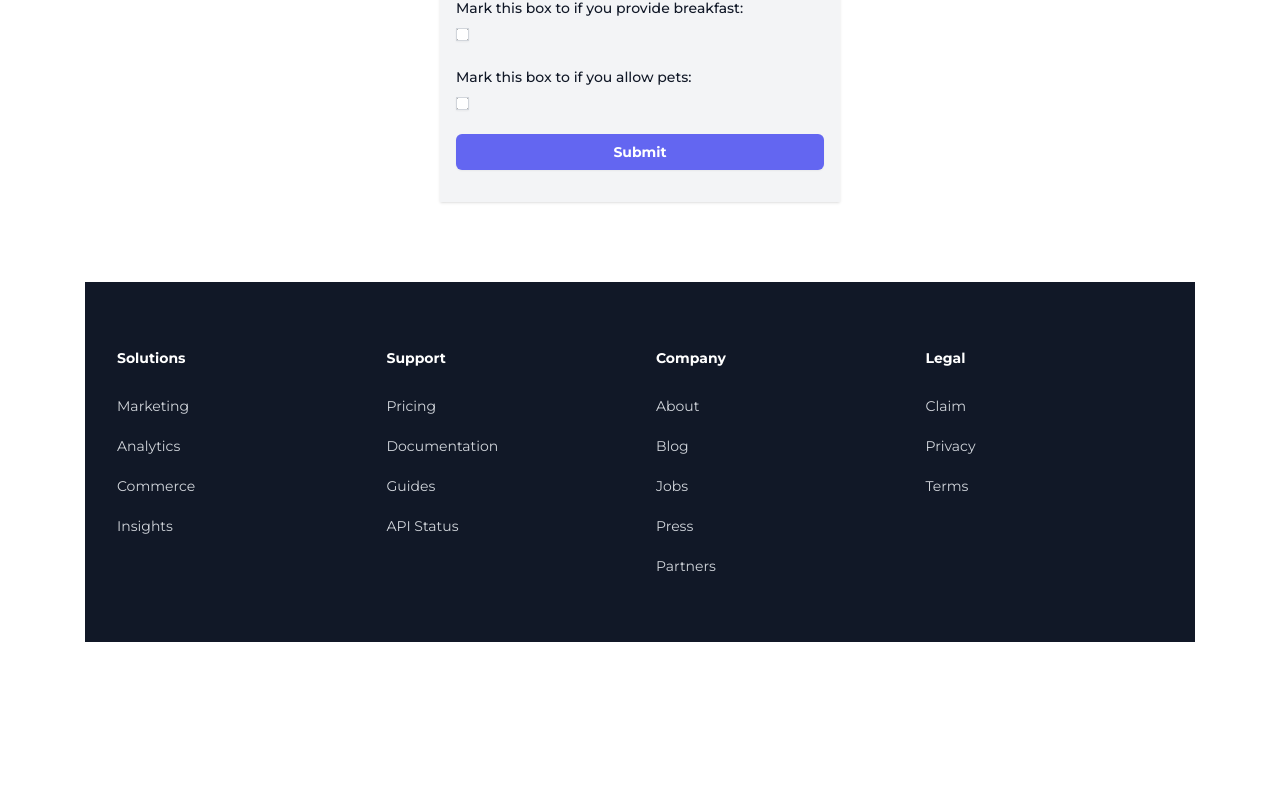
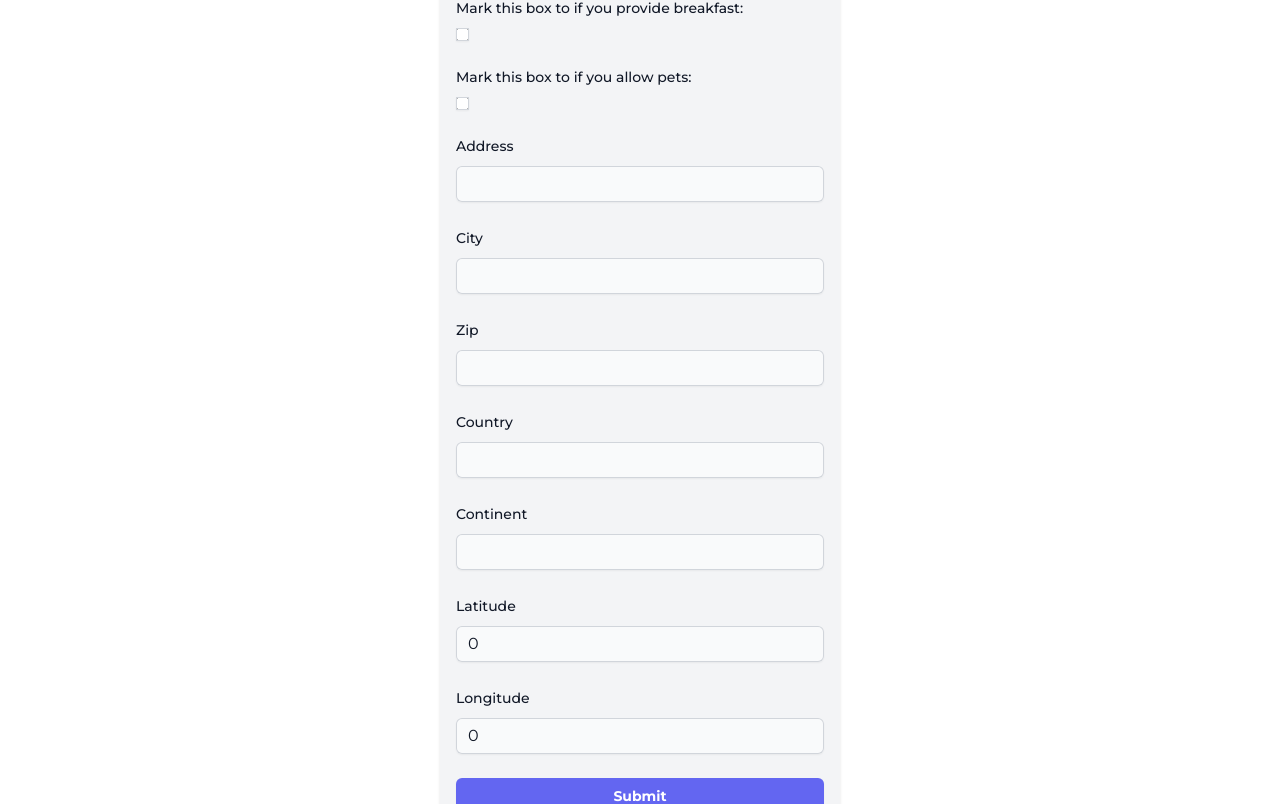
Before and after one commit to Ilona-front-end/booking-website, a React (Create React App) app: page /create-venue in a window 1280 px wide. Shown: the part 958-1762 px from the top of the page. Before the commit the page ends 1600 px from the top, so only its background shows below. Built offline with nearby package versions, Linux system fonts and the light colour scheme.

Commit message:
HOT-37 create venue new inputs add

```diff
--- a/src/components/pages/CreateVenue.js
+++ b/src/components/pages/CreateVenue.js
@@ -25,15 +25,15 @@ export default function CreateVenue() {
         breakfast: false,
         pets: false,
       },
-      // location: {
-      //   address: 'Unknown',
-      //   city: 'Unknown',
-      //   zip: 'Unknown',
-      //   country: 'Unknown',
-      //   continent: 'Unknown',
-      //   lat: 0,
-      //   lng: 0,
-      // },
+      location: {
+        address: '',
+        city: '',
+        zip: '',
+        country: '',
+        continent: '',
+        lat: 0,
+        lng: 0,
+      },
     },
   });
 
@@ -51,6 +51,15 @@ export default function CreateVenue() {
           parking: data.meta.parking === 'true', // data.meta.parking is a string, so we need to convert it to boolean
           breakfast: data.meta.breakfast === 'true', // data.meta.breakfast is a string, so we need to convert it to boolean.
           pets: data.meta.pets === 'true', // data.meta.pets is a string, so we need to convert it to boolean
+        },
+        location: {
+          address: data.location.address,
+          city: data.location.city,
+          zip: data.location.zip,
+          country: data.location.country,
+          continent: data.location.continent,
+          lat: parseFloat(data.location.lat), // parseFloat() converts string to float (number)
+          lng: parseFloat(data.location.lng), // parseFloat() converts string to float (number)
         },
       };
       console.log('formattedData', formattedData);
@@ -84,6 +93,7 @@ export default function CreateVenue() {
       }
     } catch (error) {
       setErrorMessage(error.message);
+      console.log('-- error message --', error.message);
       console.log('onSubmitCreateVenue error', error);
     }
   };
@@ -391,6 +401,159 @@ export default function CreateVenue() {
                 </div>
               </div>
 
+              {/* LOCATION: ADDRESS INPUT */}
+              <div>
+                <label
+                  htmlFor="address"
+                  className="block text-sm font-medium leading-6 text-gray-900"
+                >
+                  Address
+                </label>
+                <div className="mt-2">
+                  <input
+                    {...register('location.address', {
+                      minLength: {
+                        value: 3,
+                        message: 'Minimum length 3 characters',
+                      },
+                    })}
+                    id="address"
+                    type="text"
+                    className="block w-full rounded-md border-0 bg-gray-50 py-1.5 px-3 text-gray-900 shadow-sm ring-1 ring-inset ring-gray-300 placeholder:text-gray-400 focus:ring-2 focus:ring-inset focus:ring-green-600 sm:text-sm sm:leading-6"
+                  />
+                </div>
+              </div>
+
+              {/* LOCATION: CITY INPUT */}
+              <div>
+                <label
+                  htmlFor="city"
+                  className="block text-sm font-medium leading-6 text-gray-900"
+                >
+                  City
+                </label>
+                <div className="mt-2">
+                  <input
+                    {...register('location.city', {
+                      minLength: {
+                        value: 3,
+                        message: 'Minimum length 3 characters',
+                      },
+                    })}
+                    id="city"
+                    type="text"
+                    className="block w-full rounded-md border-0 bg-gray-50 py-1.5 px-3 text-gray-900 shadow-sm ring-1 ring-inset ring-gray-300 placeholder:text-gray-400 focus:ring-2 focus:ring-inset focus:ring-green-600 sm:text-sm sm:leading-6"
+                  />
+                </div>
+              </div>
+
+              {/* LOCATION: ZIP INPUT */}
+              <div>
+                <label
+                  htmlFor="zip"
+                  className="block text-sm font-medium leading-6 text-gray-900"
+                >
+                  Zip
+                </label>
+                <div className="mt-2">
+                  <input
+                    {...register('location.zip', {
+                      minLength: {
+                        value: 3,
+                        message: 'Minimum length 3 characters',
+                      },
+                    })}
+                    id="zip"
+                    type="text"
+                    className="block w-full rounded-md border-0 bg-gray-50 py-1.5 px-3 text-gray-900 shadow-sm ring-1 ring-inset ring-gray-300 placeholder:text-gray-400 focus:ring-2 focus:ring-inset focus:ring-green-600 sm:text-sm sm:leading-6"
+                  />
+                </div>
+              </div>
+
+              {/* LOCATION: COUTRY INPUT */}
+              <div>
+                <label
+                  htmlFor="country"
+                  className="block text-sm font-medium leading-6 text-gray-900"
+                >
+                  Country
+                </label>
+                <div className="mt-2">
+                  <input
+                    {...register('location.country', {
+                      minLength: {
+                        value: 3,
+                        message: 'Minimum length 3 characters',
+                      },
+                    })}
+                    id="country"
+                    type="text"
+                    className="block w-full rounded-md border-0 bg-gray-50 py-1.5 px-3 text-gray-900 shadow-sm ring-1 ring-inset ring-gray-300 placeholder:text-gray-400 focus:ring-2 focus:ring-inset focus:ring-green-600 sm:text-sm sm:leading-6"
+                  />
+                </div>
+              </div>
+
+              {/* LOCATION: CONTINENT INPUT */}
+              <div>
+                <label
+                  htmlFor="continent"
+                  className="block text-sm font-medium leading-6 text-gray-900"
+                >
+                  Continent
+                </label>
+                <div className="mt-2">
+                  <input
+                    {...register('location.continent', {
+                      minLength: {
+                        value: 3,
+                        message: 'Minimum length 3 characters',
+                      },
+                    })}
+                    id="continent"
+                    type="text"
+                    className="block w-full rounded-md border-0 bg-gray-50 py-1.5 px-3 text-gray-900 shadow-sm ring-1 ring-inset ring-gray-300 placeholder:text-gray-400 focus:ring-2 focus:ring-inset focus:ring-green-600 sm:text-sm sm:leading-6"
+                  />
+                </div>
+              </div>
+
+              {/* LOCATION: LATITUDE INPUT */}
+              <div>
+                <label
+                  htmlFor="lat"
+                  className="block text-sm font-medium leading-6 text-gray-900"
+                >
+                  Latitude
+                </label>
+                <div className="mt-2">
+                  <input
+                    {...register('location.lat')}
+                    id="lat"
+                    type="number"
+                    step="any" // Allow decimal values for latitude
+                    className="block w-full rounded-md border-0 bg-gray-50 py-1.5 px-3 text-gray-900 shadow-sm ring-1 ring-inset ring-gray-300 placeholder:text-gray-400 focus:ring-2 focus:ring-inset focus:ring-green-600 sm:text-sm sm:leading-6"
+                  />
+                </div>
+              </div>
+
+              {/* LOCATION: LONGITUDE INPUT */}
+              <div>
+                <label
+                  htmlFor="lng"
+                  className="block text-sm font-medium leading-6 text-gray-900"
+                >
+                  Longitude
+                </label>
+                <div className="mt-2">
+                  <input
+                    {...register('location.lng')}
+                    id="lng"
+                    type="number"
+                    step="any" // Allow decimal values for longitude
+                    className="block w-full rounded-md border-0 bg-gray-50 py-1.5 px-3 text-gray-900 shadow-sm ring-1 ring-inset ring-gray-300 placeholder:text-gray-400 focus:ring-2 focus:ring-inset focus:ring-green-600 sm:text-sm sm:leading-6"
+                  />
+                </div>
+              </div>
+
               {/* SUBMIT BUTTON */}
               <div>
                 <button
```
